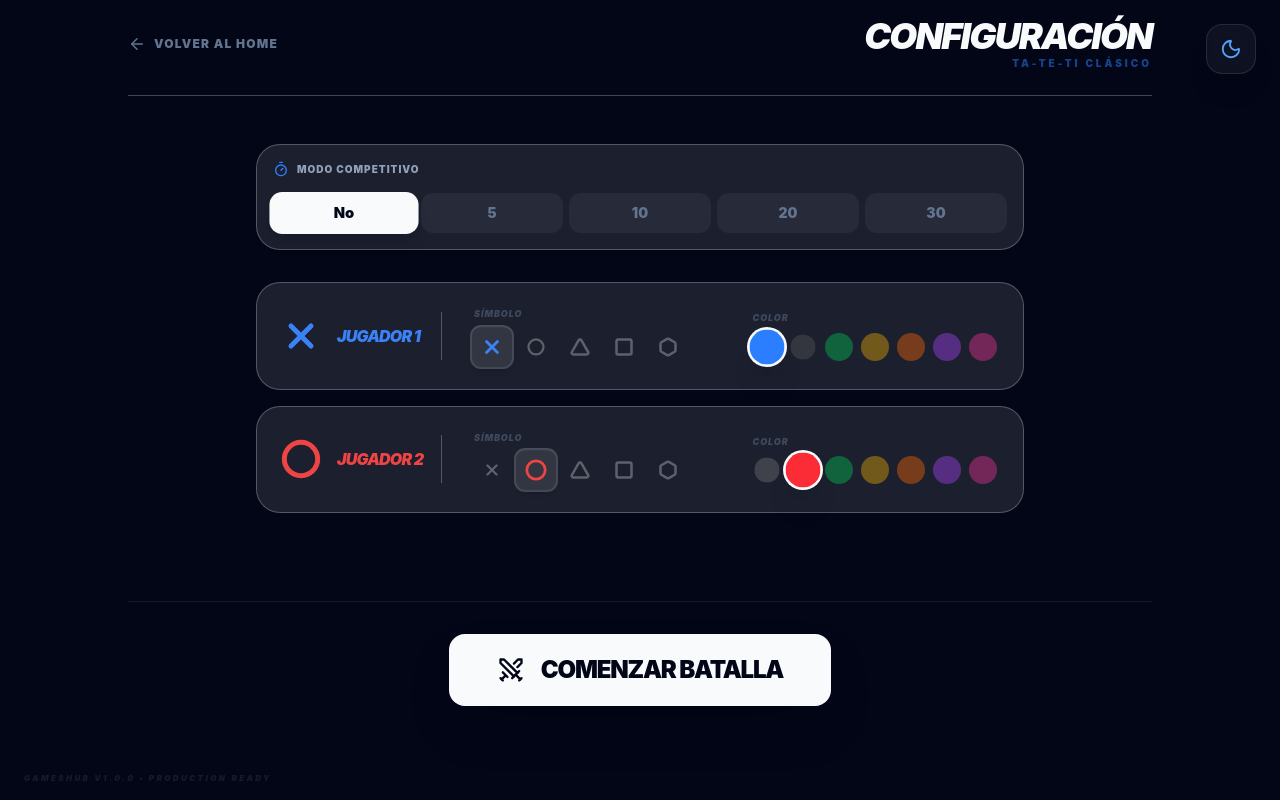
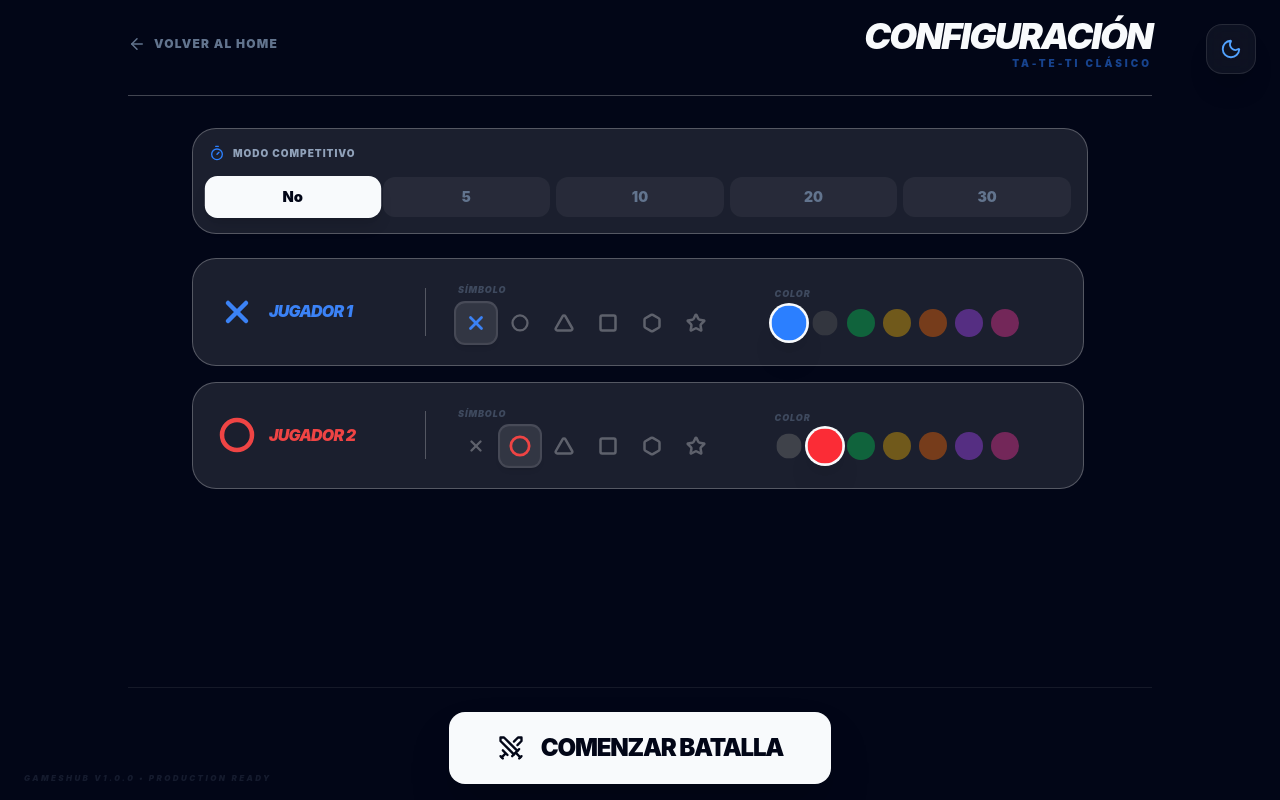
Before and after one commit to Adriel-M-A/super-tateti, a React (Vite) app: page / in a window 1280 px wide. Both pictures are taken after a click on the button 211 px from the left and 338 px from the top of the page. Built offline with nearby package versions, Linux system fonts and the light colour scheme.

Commit message:
feat: mejoras visuales y estructurales en la personalizacion de jugadores mas un icono nuevo y la capacidad de modificar nombre

```diff
--- a/src/components/game/IconRenderer.jsx
+++ b/src/components/game/IconRenderer.jsx
@@ -1,6 +1,6 @@
-import { X, Circle, Triangle, Square, Hexagon } from 'lucide-react';
+import { X, Circle, Triangle, Square, Hexagon, Star } from 'lucide-react';
 
-const icons = { X, Circle, Triangle, Square, Hexagon };
+const icons = { X, Circle, Triangle, Square, Hexagon, Star };
 
 const IconRenderer = ({ iconName, ...props }) => {
     const Icon = icons[iconName];
--- a/src/components/layout/SetupLayout.jsx
+++ b/src/components/layout/SetupLayout.jsx
@@ -11,9 +11,9 @@ const SetupLayout = ({
     warning = null
 }) => {
     return (
-        <div className="w-full max-w-5xl flex flex-col items-center min-h-[80vh] animate-in fade-in zoom-in duration-500">
-            {/* Header de Configuración */}
-            <header className="w-full flex justify-between items-center mb-12 border-b border-board-border pb-6">
+        <div className="w-full max-w-5xl flex flex-col h-full animate-in fade-in zoom-in duration-500">
+            {/* Header de Configuración — altura fija */}
+            <header className="w-full flex justify-between items-center mb-8 border-b border-board-border pb-6 shrink-0">
                 <button
                     onClick={onBack}
                     className="flex items-center gap-2 text-xs font-black uppercase tracking-widest text-slate-500 hover:text-white transition-all hover:-translate-x-1"
@@ -31,13 +31,13 @@ const SetupLayout = ({
                 </div>
             </header>
 
-            {/* Contenido Principal (Selectores) */}
-            <main className="w-full flex-1">
+            {/* Contenido Principal — crece para llenar el espacio, sin scroll propio */}
+            <main className="w-full flex-1 min-h-0 overflow-hidden">
                 {children}
             </main>
 
-            {/* Footer con Botón de Acción y Advertencia */}
-            <footer className="w-full flex flex-col items-center mt-12 pt-8 border-t border-board-border/30 gap-6">
+            {/* Footer con Botón de Acción — altura fija */}
+            <footer className="w-full flex flex-col items-center mt-6 pt-6 border-t border-board-border/30 gap-4 shrink-0">
                 {warning && (
                     <div className="flex items-center gap-3 px-6 py-3 rounded-xl bg-amber-500/10 border border-amber-500/20 text-amber-500 animate-pulse transition-all duration-700">
                         <div className="p-2 rounded-lg bg-amber-500/20">
--- a/src/components/setup/DotsAndBoxesSetup.jsx
+++ b/src/components/setup/DotsAndBoxesSetup.jsx
@@ -5,6 +5,7 @@ import SetupSelector from './SetupSelector';
 import usePlayerSetup from '../../hooks/usePlayerSetup';
 import { Users, LayoutGrid } from 'lucide-react';
 import useCompetitiveSetup from '../../hooks/useCompetitiveSetup';
+import { ICON_OPTIONS, COLOR_OPTIONS } from '../../constants/playerConfig';
 
 const DotsAndBoxesSetup = ({
     onComplete,
@@ -22,6 +23,26 @@ const DotsAndBoxesSetup = ({
 
     const activePlayers = getVisiblePlayers(numPlayers);
     const { takenIcons, takenColors } = getTakenResources(activePlayers);
+
+    // Al agregar un jugador nuevo, garantizar que no comparta icono ni color
+    const handleNumPlayersChange = (n) => {
+        if (n > numPlayers) {
+            const currentActive = getVisiblePlayers(numPlayers);
+            const taken = getTakenResources(currentActive);
+            const newPlayer = players[n - 1];
+            const updates = {};
+            if (taken.takenIcons.includes(newPlayer.icon)) {
+                const free = ICON_OPTIONS.find(o => !taken.takenIcons.includes(o.id));
+                if (free) updates.icon = free.id;
+            }
+            if (taken.takenColors.includes(newPlayer.color)) {
+                const free = COLOR_OPTIONS.find(o => !taken.takenColors.includes(o.hex));
+                if (free) updates.color = free.hex;
+            }
+            if (Object.keys(updates).length > 0) updatePlayer(n - 1, updates);
+        }
+        setNumPlayers(n);
+    };
 
     // Detección de cambios que Borran Partida
     const isRestartRequired = isGameInProgress && (
@@ -45,15 +66,15 @@ const DotsAndBoxesSetup = ({
             onStart={handleStart}
             warning={isRestartRequired ? "¡Atención! Cambiar el tamaño o cantidad de jugadores reiniciará la partida" : null}
         >
-            <div className="space-y-8 w-full max-w-4xl mx-auto pb-10">
+            <div className="flex flex-col gap-6 w-full max-w-4xl mx-auto h-full">
                 {/* Configuración de Partida */}
-                <div className="grid md:grid-cols-2 lg:grid-cols-3 gap-4">
+                <div className="grid md:grid-cols-2 lg:grid-cols-3 gap-4 shrink-0">
                     <SetupSelector
                         icon={Users}
                         title="Jugadores"
                         options={[2, 3, 4, 5]}
                         value={numPlayers}
-                        onChange={setNumPlayers}
+                        onChange={handleNumPlayersChange}
                     />
 
                     <SetupSelector
@@ -69,8 +90,8 @@ const DotsAndBoxesSetup = ({
                     </div>
                 </div>
 
-                {/* Filas de Jugadores */}
-                <div className="flex flex-col gap-4 max-h-[400px] overflow-y-auto pr-2 custom-scrollbar">
+                {/* Filas de Jugadores — con scroll propio */}
+                <div className="flex flex-col gap-4 overflow-y-auto min-h-0 pr-1">
                     {activePlayers.map((player, idx) => (
                         <PlayerConfigRow
                             key={player.id}
--- a/src/components/setup/ExtendedTaTeTiSetup.jsx
+++ b/src/components/setup/ExtendedTaTeTiSetup.jsx
@@ -5,6 +5,7 @@ import SetupSelector from './SetupSelector';
 import usePlayerSetup from '../../hooks/usePlayerSetup';
 import { Users, LayoutGrid, Hash, Swords } from 'lucide-react';
 import useCompetitiveSetup from '../../hooks/useCompetitiveSetup';
+import { ICON_OPTIONS, COLOR_OPTIONS } from '../../constants/playerConfig';
 
 const ExtendedTaTeTiSetup = ({
     onComplete,
@@ -25,6 +26,26 @@ const ExtendedTaTeTiSetup = ({
 
     const activePlayers = getVisiblePlayers(numPlayers);
     const { takenIcons, takenColors } = getTakenResources(activePlayers);
+
+    // Al agregar un jugador nuevo, garantizar que no comparta icono ni color
+    const handleNumPlayersChange = (n) => {
+        if (n > numPlayers) {
+            const currentActive = getVisiblePlayers(numPlayers);
+            const taken = getTakenResources(currentActive);
+            const newPlayer = players[n - 1];
+            const updates = {};
+            if (taken.takenIcons.includes(newPlayer.icon)) {
+                const free = ICON_OPTIONS.find(o => !taken.takenIcons.includes(o.id));
+                if (free) updates.icon = free.id;
+            }
+            if (taken.takenColors.includes(newPlayer.color)) {
+                const free = COLOR_OPTIONS.find(o => !taken.takenColors.includes(o.hex));
+                if (free) updates.color = free.hex;
+            }
+            if (Object.keys(updates).length > 0) updatePlayer(n - 1, updates);
+        }
+        setNumPlayers(n);
+    };
 
     // Detección de cambios que Borran Partida
     const isRestartRequired = isGameInProgress && (
@@ -52,15 +73,15 @@ const ExtendedTaTeTiSetup = ({
             onStart={handleStart}
             warning={isRestartRequired ? "¡Atención! Cambiar el tamaño o cantidad de jugadores reiniciará la partida" : null}
         >
-            <div className="space-y-8 w-full max-w-4xl mx-auto pb-10">
+            <div className="flex flex-col gap-6 w-full max-w-4xl mx-auto h-full">
                 {/* Configuración del Tablero y Reglas */}
-                <div className="grid grid-cols-1 md:grid-cols-2 lg:grid-cols-4 gap-4">
+                <div className="grid grid-cols-1 md:grid-cols-2 lg:grid-cols-4 gap-4 shrink-0">
                     <SetupSelector
                         icon={Users}
                         title="Jugadores"
                         options={[2, 3, 4, 5]}
                         value={numPlayers}
-                        onChange={setNumPlayers}
+                        onChange={handleNumPlayersChange}
                     />
 
                     <SetupSelector
@@ -97,8 +118,8 @@ const ExtendedTaTeTiSetup = ({
                     </div>
                 </div>
 
-                {/* Jugadores */}
-                <div className="flex flex-col gap-4 max-h-[400px] overflow-y-auto pr-2 custom-scrollbar">
+                {/* Jugadores — con scroll propio */}
+                <div className="flex flex-col gap-4 overflow-y-auto min-h-0 pr-1">
                     {activePlayers.map((player, idx) => (
                         <PlayerConfigRow
                             key={player.id}
--- a/src/components/setup/PlayerConfigRow.jsx
+++ b/src/components/setup/PlayerConfigRow.jsx
@@ -1,7 +1,6 @@
 import React from 'react';
-import { User } from 'lucide-react';
 import IconRenderer from '../game/IconRenderer';
-import { ICON_OPTIONS, COLOR_OPTIONS } from '../../hooks/usePlayerSetup';
+import { ICON_OPTIONS, COLOR_OPTIONS } from '../../constants/playerConfig';
 
 const PlayerConfigRow = ({
     index,
@@ -13,21 +12,26 @@ const PlayerConfigRow = ({
     return (
         <div className="w-full flex flex-col md:flex-row items-center gap-4 md:gap-8 p-4 md:p-6 bg-cell-hover border border-board-border rounded-2xl md:rounded-3xl hover:bg-page-text/5 transition-all group animate-in slide-in-from-right duration-300" style={{ animationDelay: `${index * 50}ms` }}>
 
-            {/* Cabecera del Jugador (Icono actual + Nombre) */}
-            <div className="flex items-center gap-4 w-full md:w-32 shrink-0">
+            {/* Cabecera del Jugador (Icono actual + Nombre editable) */}
+            <div className="flex items-center gap-3 w-full md:w-44 shrink-0">
                 <div
-                    className="w-12 h-12 flex items-center justify-center transition-all"
+                    className="w-10 h-10 flex items-center justify-center shrink-0 transition-all"
                     style={{ color: player.color }}
                 >
-                    <IconRenderer iconName={player.icon} size={40} strokeWidth={3} />
+                    <IconRenderer iconName={player.icon} size={36} strokeWidth={3} />
                 </div>
-                <h4 className="font-black uppercase italic tracking-tighter text-sm md:text-base whitespace-nowrap" style={{ color: player.color }}>
-                    {player.name || `Jugador ${index + 1}`}
-                </h4>
+                <input
+                    value={player.name}
+                    onChange={e => onUpdate({ name: e.target.value })}
+                    placeholder={`Jugador ${index + 1}`}
+                    maxLength={16}
+                    className="font-black uppercase italic tracking-tighter text-sm md:text-base bg-transparent border-b border-transparent focus:border-current outline-none w-full text-left transition-colors duration-200 cursor-text min-w-0"
+                    style={{ color: player.color }}
+                />
             </div>
 
             {/* Separador vertical (solo desktop) */}
-            <div className="hidden md:block w-px h-12 bg-board-border"></div>
+            <div className="hidden md:block w-px h-12 bg-board-border shrink-0"></div>
 
             {/* Selector de Iconos */}
             <div className="flex-1 flex flex-col items-center md:items-start gap-2 w-full">
@@ -82,4 +86,5 @@ const PlayerConfigRow = ({
 };
 
 export default PlayerConfigRow;
+// Re-exportar constantes para compatibilidad con imports existentes
 export { ICON_OPTIONS, COLOR_OPTIONS };
--- a/src/components/setup/PlayerSetup.jsx
+++ b/src/components/setup/PlayerSetup.jsx
@@ -33,16 +33,14 @@ const PlayerSetup = ({
             onBack={onBack ?? (() => window.location.reload())}
             onStart={handleStart}
         >
-            <div className="flex flex-col gap-8 w-full max-w-3xl mx-auto pb-10">
+            <div className="flex flex-col gap-6 w-full max-w-4xl mx-auto h-full">
                 {/* Modo Competitivo */}
-                <div className="grid grid-cols-1 md:grid-cols-2 gap-4">
-                    <div className="md:col-span-2">
-                        <SetupSelector {...competitiveSelectorProps} />
-                    </div>
+                <div className="shrink-0">
+                    <SetupSelector {...competitiveSelectorProps} />
                 </div>
 
-                {/* Jugadores */}
-                <div className="flex flex-col gap-4">
+                {/* Jugadores — con scroll propio */}
+                <div className="flex flex-col gap-4 overflow-y-auto min-h-0 pr-1">
                     {activePlayers.map((player, idx) => (
                         <PlayerConfigRow
                             key={player.id}
--- /dev/null
+++ b/src/constants/playerConfig.js
@@ -0,0 +1,31 @@
+/**
+ * Fuente de verdad única para iconos, colores y configuración base de jugadores.
+ * Cualquier cambio en estas listas se propaga automáticamente a todos los juegos y setups.
+ */
+
+export const COLOR_OPTIONS = [
+    { id: 'blue', hex: '#3b82f6', label: 'Azul', bg: 'bg-blue-500' },
+    { id: 'red', hex: '#ef4444', label: 'Rojo', bg: 'bg-red-500' },
+    { id: 'green', hex: '#22c55e', label: 'Verde', bg: 'bg-green-500' },
+    { id: 'yellow', hex: '#eab308', label: 'Amarillo', bg: 'bg-yellow-500' },
+    { id: 'orange', hex: '#f97316', label: 'Naranja', bg: 'bg-orange-500' },
+    { id: 'purple', hex: '#a855f7', label: 'Púrpura', bg: 'bg-purple-500' },
+    { id: 'pink', hex: '#ec4899', label: 'Rosa', bg: 'bg-pink-500' },
+];
+
+export const ICON_OPTIONS = [
+    { id: 'X', label: 'Cruz' },
+    { id: 'Circle', label: 'Círculo' },
+    { id: 'Triangle', label: 'Triángulo' },
+    { id: 'Square', label: 'Cuadrado' },
+    { id: 'Hexagon', label: 'Hexágono' },
+    { id: 'Star', label: 'Estrella' },
+];
+
+/** Configuración por defecto de hasta 5 jugadores. */
+export const DEFAULT_PLAYERS = Array.from({ length: 5 }, (_, i) => ({
+    id: `P${i + 1}`,
+    name: `Jugador ${i + 1}`,
+    icon: ICON_OPTIONS[i % ICON_OPTIONS.length].id,
+    color: COLOR_OPTIONS[i % COLOR_OPTIONS.length].hex,
+}));
--- a/src/hooks/usePlayerSetup.js
+++ b/src/hooks/usePlayerSetup.js
@@ -1,22 +1,8 @@
 import { useState, useCallback } from 'react';
+import { COLOR_OPTIONS, ICON_OPTIONS, DEFAULT_PLAYERS } from '../constants/playerConfig';
 
-export const COLOR_OPTIONS = [
-    { id: 'blue', hex: '#3b82f6', label: 'Azul', bg: 'bg-blue-500' },
-    { id: 'red', hex: '#ef4444', label: 'Rojo', bg: 'bg-red-500' },
-    { id: 'green', hex: '#22c55e', label: 'Verde', bg: 'bg-green-500' },
-    { id: 'yellow', hex: '#eab308', label: 'Amarillo', bg: 'bg-yellow-500' },
-    { id: 'orange', hex: '#f97316', label: 'Naranja', bg: 'bg-orange-500' },
-    { id: 'purple', hex: '#a855f7', label: 'Púrpura', bg: 'bg-purple-500' },
-    { id: 'pink', hex: '#ec4899', label: 'Rosa', bg: 'bg-pink-500' },
-];
-
-export const ICON_OPTIONS = [
-    { id: 'X', label: 'Cruz' },
-    { id: 'Circle', label: 'Círculo' },
-    { id: 'Triangle', label: 'Triángulo' },
-    { id: 'Square', label: 'Cuadrado' },
-    { id: 'Hexagon', label: 'Hexágono' },
-];
+// Re-exportar para compatibilidad con imports existentes
+export { COLOR_OPTIONS, ICON_OPTIONS };
 
 const usePlayerSetup = (initialPlayersCount = 2, maxPlayers = 5, initialPlayers = null) => {
     const [players, setPlayers] = useState(() => {
@@ -26,7 +12,7 @@ const usePlayerSetup = (initialPlayersCount = 2, maxPlayers = 5, initialPlayers
 
             return Array.from({ length: maxPlayers }, (_, i) => {
                 if (baseArray[i]) return baseArray[i];
-                return {
+                return DEFAULT_PLAYERS[i] ?? {
                     id: `P${i + 1}`,
                     name: `Jugador ${i + 1}`,
                     icon: ICON_OPTIONS[i % ICON_OPTIONS.length].id,
@@ -35,12 +21,12 @@ const usePlayerSetup = (initialPlayersCount = 2, maxPlayers = 5, initialPlayers
             });
         }
 
-        return Array.from({ length: maxPlayers }, (_, i) => ({
+        return Array.from({ length: maxPlayers }, (_, i) => DEFAULT_PLAYERS[i] ?? {
             id: `P${i + 1}`,
             name: `Jugador ${i + 1}`,
             icon: ICON_OPTIONS[i % ICON_OPTIONS.length].id,
             color: COLOR_OPTIONS[i % COLOR_OPTIONS.length].hex
-        }));
+        });
     });
 
     const updatePlayer = useCallback((index, updates) => {
--- a/src/pages/games/ClassicTaTeTi.jsx
+++ b/src/pages/games/ClassicTaTeTi.jsx
@@ -5,12 +5,13 @@ import GameLayout from '../../components/layout/GameLayout';
 import GameResult from '../../components/game/GameResult';
 import { CLASSIC_RULES } from '../../constants/gameRules';
 import { GameProvider } from '../../contexts/GameContext';
+import { DEFAULT_PLAYERS } from '../../constants/playerConfig';
 
 const ClassicTaTeTi = ({ onExit }) => {
     const [setupMode, setSetupMode] = useState(true);
     const [players, setPlayers] = useState({
-        P1: { id: 'P1', name: 'Jugador 1', icon: 'X', color: '#3b82f6' },
-        P2: { id: 'P2', name: 'Jugador 2', icon: 'Circle', color: '#ef4444' }
+        P1: DEFAULT_PLAYERS[0],
+        P2: DEFAULT_PLAYERS[1]
     });
     const [competitiveMode, setCompetitiveMode] = useState(false);
     const [turnTime, setTurnTime] = useState(0);
--- a/src/pages/games/SuperTaTeTi.jsx
+++ b/src/pages/games/SuperTaTeTi.jsx
@@ -5,12 +5,13 @@ import GameLayout from '../../components/layout/GameLayout';
 import GameResult from '../../components/game/GameResult';
 import { CLASSIC_RULES, SUPER_RULES } from '../../constants/gameRules';
 import { GameProvider } from '../../contexts/GameContext';
+import { DEFAULT_PLAYERS } from '../../constants/playerConfig';
 
 const SuperTaTeTi = ({ onExit }) => {
     const [setupMode, setSetupMode] = useState(true);
     const [players, setPlayers] = useState({
-        P1: { id: 'P1', name: 'Jugador 1', icon: 'X', color: '#3b82f6' },
-        P2: { id: 'P2', name: 'Jugador 2', icon: 'Circle', color: '#ef4444' }
+        P1: DEFAULT_PLAYERS[0],
+        P2: DEFAULT_PLAYERS[1]
     });
     const [competitiveMode, setCompetitiveMode] = useState(false);
     const [turnTime, setTurnTime] = useState(0);
```
Also changed, not shown: src/components/setup/Connect4Setup.jsx (+5 -7 lines), src/components/setup/GobbletSetup.jsx (+4 -4 lines).
